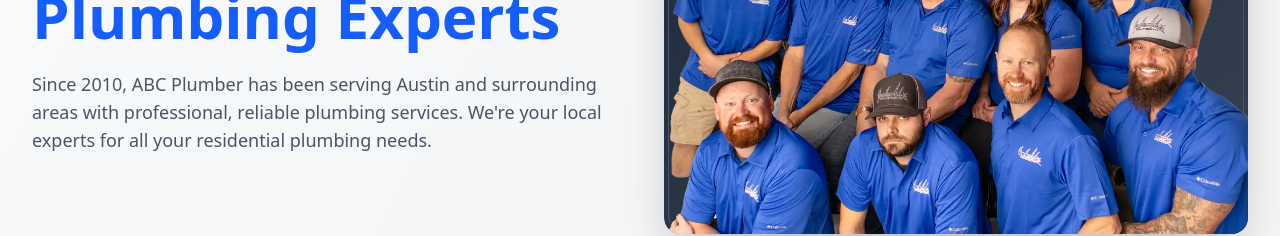
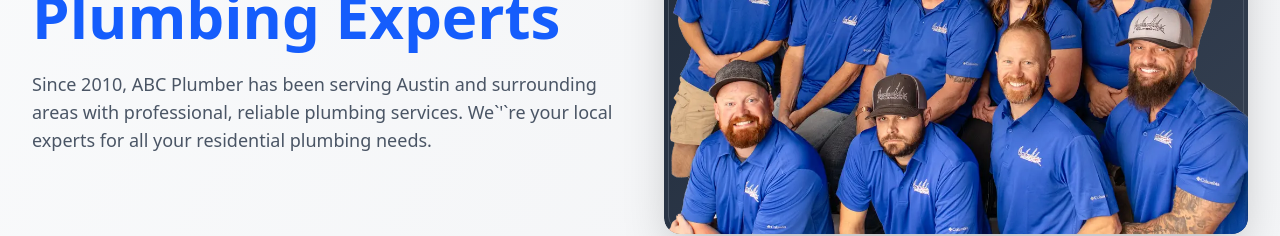
Before and after one commit to c00445800/dblseo-assignment, a Next.js app: page /about in a window 1280 px wide. Shown: the part 368-604 px from the top of the page. Built offline with nearby package versions, Linux system fonts and the light colour scheme.

Commit message:
fix: small issue with the &apos implementation

```diff
--- a/app/about/page.tsx
+++ b/app/about/page.tsx
@@ -34,7 +34,7 @@
             <span className="block text-blue-600">Plumbing Experts</span>
           </h1>
           <p className="text-lg text-gray-600 max-w-3xl lg:max-w-none mx-auto">
-            Since 2010, ABC Plumber has been serving Austin and surrounding areas with professional, reliable plumbing services. We're your local experts for all your residential plumbing needs.
+            Since 2010, ABC Plumber has been serving Austin and surrounding areas with professional, reliable plumbing services. We`&apos;`re your local experts for all your residential plumbing needs.
           </p>
         </div>
 
```
